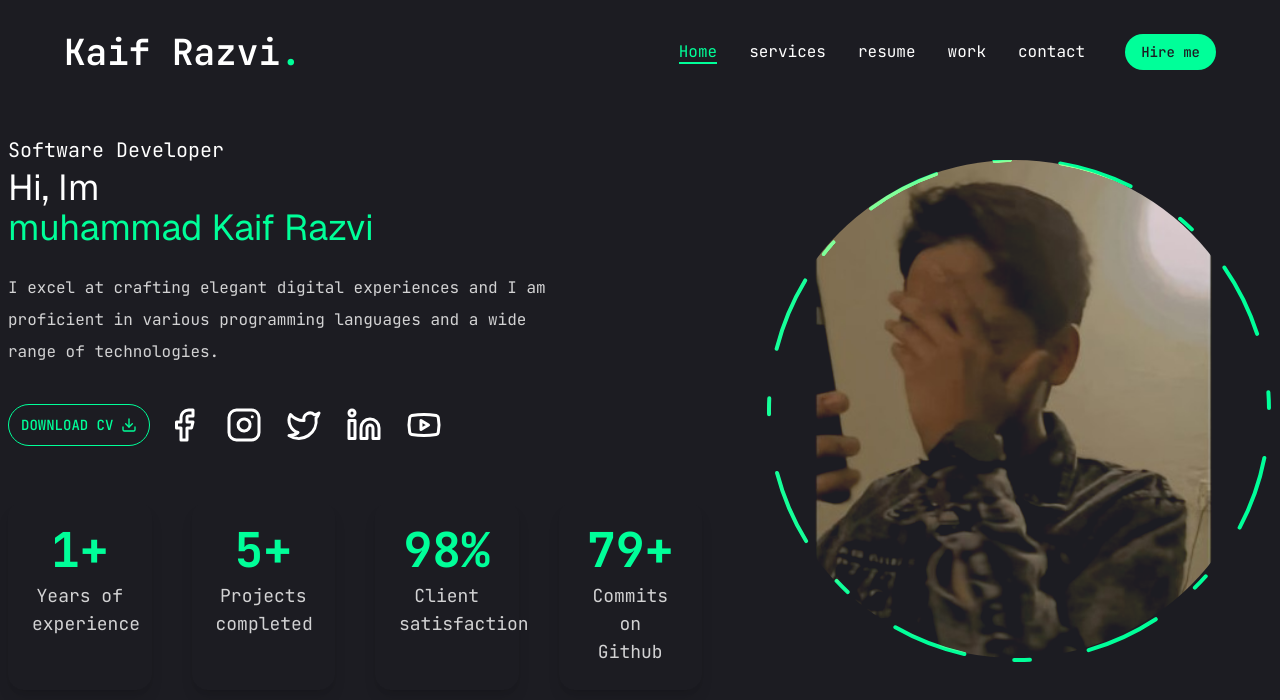
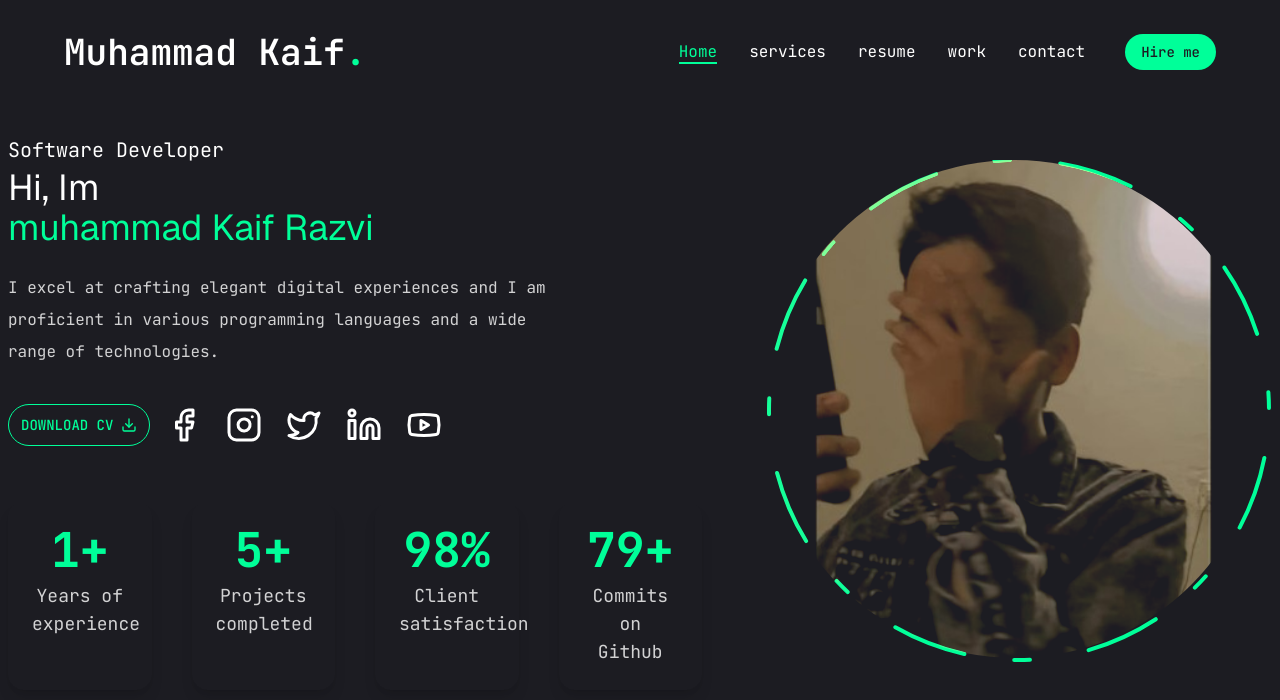
Before and after one commit to muhammadkaif-razvi/developer-portfolio, a Next.js app: page / in a window 1280 px wide. Shown: the top 700 px of the page. Built offline with nearby package versions, Linux system fonts and the light colour scheme; no server answers.

Commit message:
correct name

```diff
--- a/app/manifest.ts
+++ b/app/manifest.ts
@@ -3,7 +3,7 @@ import type { MetadataRoute } from 'next';
 export default function manifest(): MetadataRoute.Manifest {
   return {
     name: 'Muhammad Kaif Razvi Portfolio',
-    short_name: 'Kaif Razvi',
+    short_name: 'Kaif',
     description:
       'Official portfolio of Muhammad Kaif Razvi, full-stack web developer with expertise in Next.js, Tailwind CSS, Prisma, MongoDB, and scalable web architecture.',
     start_url: '/',
--- a/components/ui/uis/Header.tsx
+++ b/components/ui/uis/Header.tsx
@@ -12,7 +12,7 @@ export const Header = () => {
 
         <Link href="/">
           <h1 className="text-4xl font-semibold">
-            Kaif Razvi<span className="text-accent">.</span>
+            Muhammad Kaif<span className="text-accent">.</span>
           </h1>
 
         </Link>
--- a/components/ui/uis/MobileNav.tsx
+++ b/components/ui/uis/MobileNav.tsx
@@ -51,7 +51,7 @@ const MobileNav = () => {
           <SheetTitle>
             <Link href={"/"}>
               <h1 className="text-4xl font-semibold">
-                Kaif Razvi <span className="text-accent">.</span>
+                Muhammad kaif <span className="text-accent">.</span>
               </h1>
             </Link>
           </SheetTitle>
```
